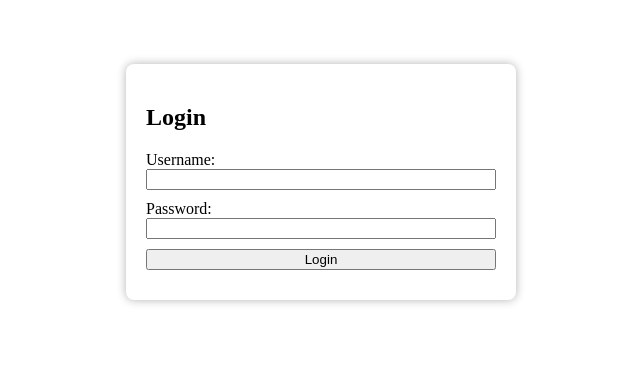
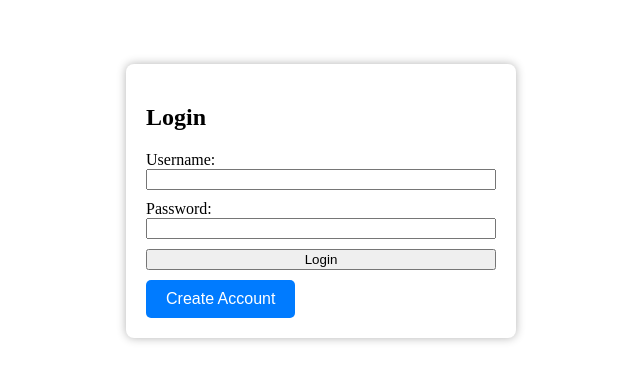
Before and after one commit to OatiesMilk/IT-PROG, a PHP site: page /account_login.html in a window 1280 px wide. Shown: the top 381 px of the page, without its empty margins (319-959 px from the left). Run offline with PHP 8.4, Linux system fonts and the light colour scheme.

Commit message:
update
reference link to account creation

```diff
--- a/account_login.html
+++ b/account_login.html
@@ -18,6 +18,9 @@
 
             <input type="submit" value="Login">
         </form>
+
+        <!-- Add a link styled as a button to go to create_account.html -->
+        <button class="button-link" onclick="window.location.href = 'create_account.html';">Create Account</button>
     </div>
 </body>
 </html>
--- a/public/styles/account_login.css
+++ b/public/styles/account_login.css
@@ -22,3 +22,19 @@ body {
 #login_table input {
     margin-bottom: 10px;
 }
+
+.button-link {
+    display: inline-block;
+    padding: 10px 20px;
+    background-color: #007bff; /* Change to your preferred background color */
+    color: #fff;
+    text-decoration: none;
+    border: none;
+    border-radius: 5px;
+    cursor: pointer;
+    font-size: 16px;
+}
+
+.button-link:hover {
+    background-color: #0056b3; /* Change to your preferred hover background color */
+}
--- /dev/null
+++ b/script.js
@@ -0,0 +1 @@
+<button onclick="window.location.href = 'create_account.html';">Create Account</button>
```
